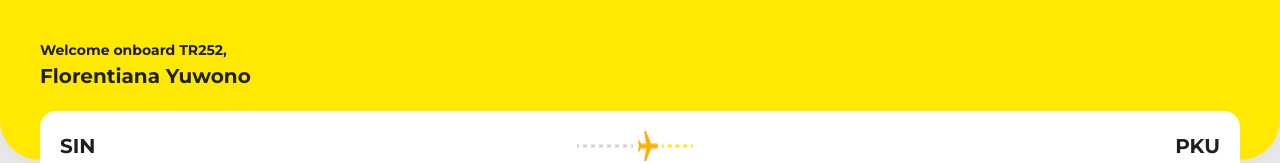
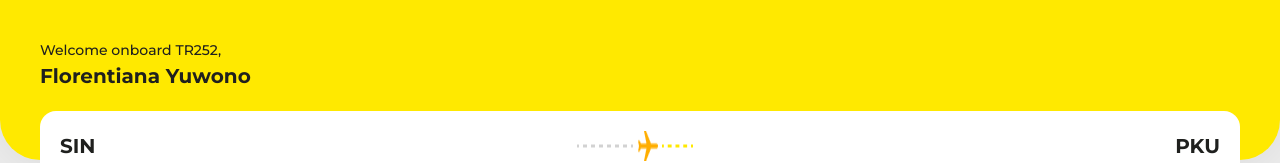
Before and after one commit to jasonchristopher21/first-class-frontend, a React (Vite) app: page /home in a window 1280 px wide. Shown: the top 163 px of the page. Built offline with nearby package versions, Linux system fonts and the light colour scheme.

Commit message:
Change font weight

```diff
--- a/src/components/Main.jsx
+++ b/src/components/Main.jsx
@@ -61,7 +61,7 @@ export const Main = () => {
       <div className="absolute z-0 top-0 left-0 w-full h-[10rem] bg-yellow rounded-bl-[40px] rounded-br-[40px] drop-shadow-[0_5px_30px_rgba(0,0,0,0.10)]" />
       <div className="absolute z-10 p-10 w-full">
         <div className="heading flex flex-col text-left text-black">
-          <span className={styles.heading5}>
+          <span className={styles.paragraph6}>
             Welcome onboard {flightNumber},
           </span>
           <span className={styles.heading3}>{passengerName}</span>
```
